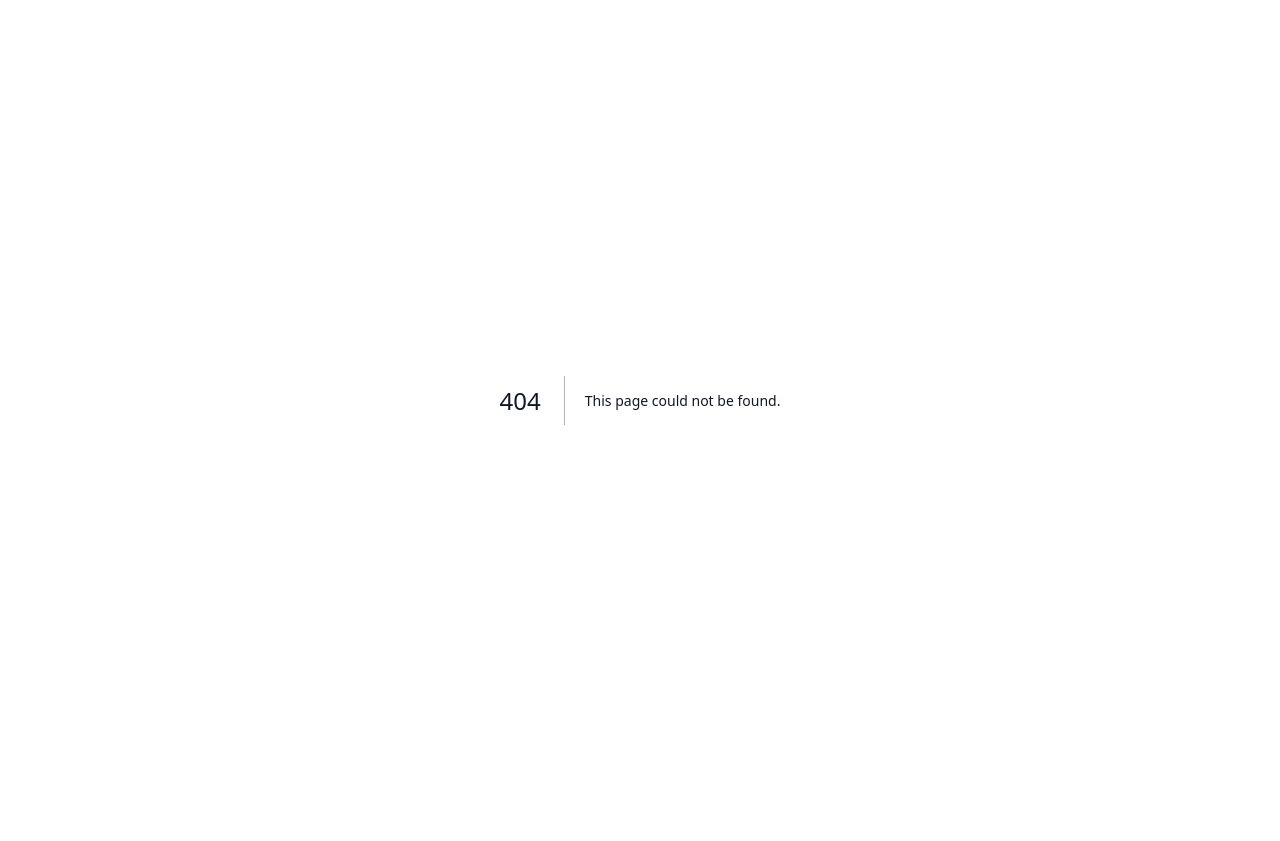
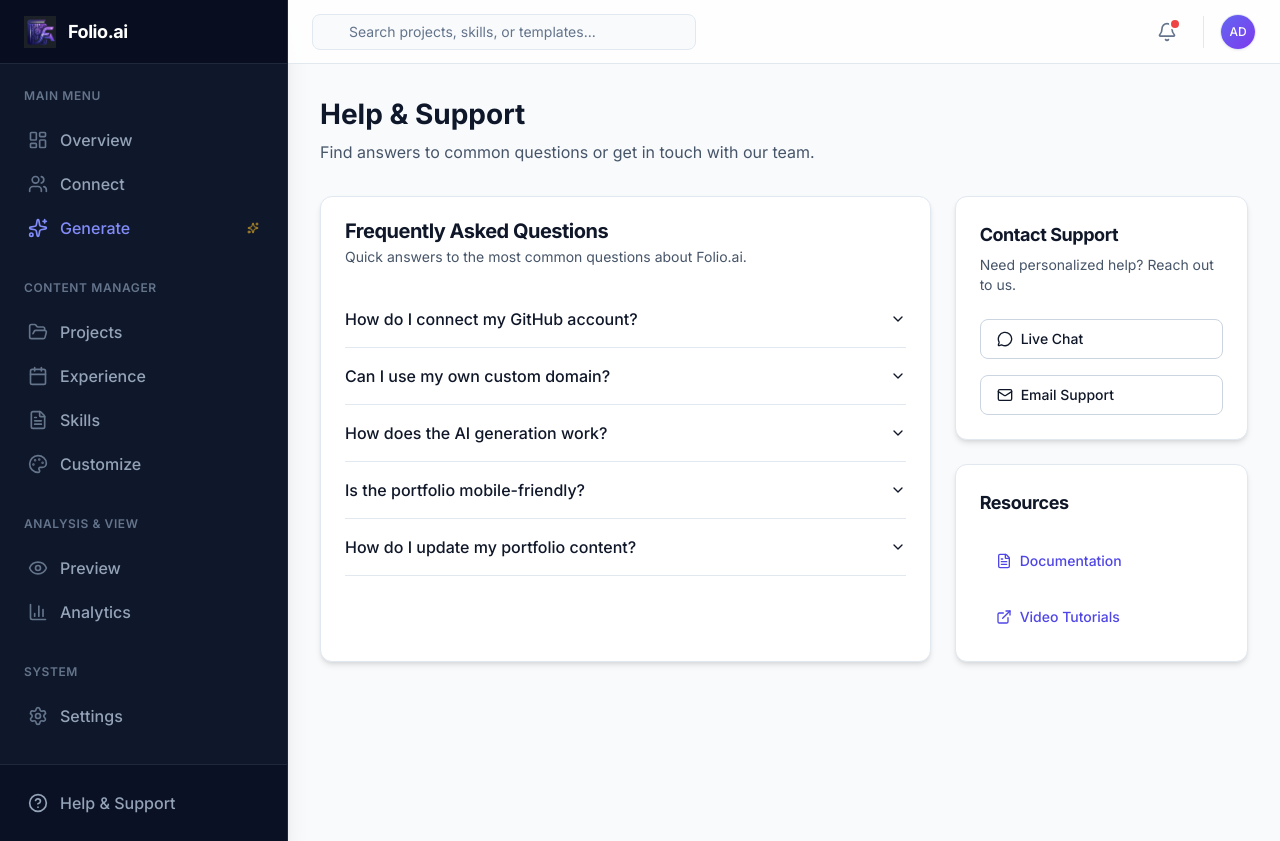
Before and after one commit to arnavps/resume-to-portfolio, a Next.js app: page /help in a window 1280 px wide. Before the commit this address had no page. Before the commit the page ends 800 px from the top, so only its background shows below. Built offline with nearby package versions, Linux system fonts and the light colour scheme.

Commit message:
did changes+3

```diff
--- /dev/null
+++ b/src/app/(dashboard)/help/page.tsx
@@ -0,0 +1,101 @@
+'use client';
+
+import { Card, CardContent, CardHeader, CardTitle, CardDescription } from '@/components/ui/card';
+import { Accordion, AccordionContent, AccordionItem, AccordionTrigger } from '@/components/ui/accordion';
+import { Button } from '@/components/ui/button';
+import { Mail, MessageCircle, FileText, ExternalLink } from 'lucide-react';
+import Link from 'next/link';
+
+export default function HelpPage() {
+    const faqs = [
+        {
+            question: "How do I connect my GitHub account?",
+            answer: "Go to the 'Connect' page from the sidebar. You'll find a 'GitHub' card with a 'Connect' button. Click it and authorize Folio.ai to access your public repositories."
+        },
+        {
+            question: "Can I use my own custom domain?",
+            answer: "Yes! Once you publish your portfolio, go to 'Settings'. Under the 'Domain' section, you can enter your custom domain and follow the DNS configuration instructions."
+        },
+        {
+            question: "How does the AI generation work?",
+            answer: "Our AI analyzes your resume and GitHub profile to generate professional project descriptions, summarize your experience, and highlight your top skills. You can edit any generated content in the 'Customize' tab."
+        },
+        {
+            question: "Is the portfolio mobile-friendly?",
+            answer: "Absolutely. All templates are fully responsive and optimized for mobile, tablet, and desktop devices. You can preview your portfolio on different devices in the 'Customize' page."
+        },
+        {
+            question: "How do I update my portfolio content?",
+            answer: "You can update your content in two ways: 1) Go to the specific section (Projects, Experience) in the sidebar to add/edit items, or 2) Use the 'Customize' page 'Content' tab for quick edits while previewing."
+        }
+    ];
+
+    return (
+        <div className="space-y-8 animate-fade-in max-w-5xl mx-auto">
+            <div>
+                <h1 className="text-3xl font-bold text-slate-900">Help & Support</h1>
+                <p className="text-slate-600 mt-2">Find answers to common questions or get in touch with our team.</p>
+            </div>
+
+            <div className="grid grid-cols-1 md:grid-cols-3 gap-6">
+                <Card className="md:col-span-2">
+                    <CardHeader>
+                        <CardTitle>Frequently Asked Questions</CardTitle>
+                        <CardDescription>
+                            Quick answers to the most common questions about Folio.ai.
+                        </CardDescription>
+                    </CardHeader>
+                    <CardContent>
+                        <Accordion type="single" collapsible className="w-full">
+                            {faqs.map((faq, index) => (
+                                <AccordionItem key={index} value={`item-${index}`}>
+                                    <AccordionTrigger>{faq.question}</AccordionTrigger>
+                                    <AccordionContent className="text-slate-600">
+                                        {faq.answer}
+                                    </AccordionContent>
+                                </AccordionItem>
+                            ))}
+                        </Accordion>
+                    </CardContent>
+                </Card>
+
+                <div className="space-y-6">
+                    <Card>
+                        <CardHeader>
+                            <CardTitle className="text-lg">Contact Support</CardTitle>
+                            <CardDescription>
+                                Need personalized help? Reach out to us.
+                            </CardDescription>
+                        </CardHeader>
+                        <CardContent className="space-y-4">
+                            <Button variant="outline" className="w-full justify-start" leftIcon={<MessageCircle className="h-4 w-4" />}>
+                                Live Chat
+                            </Button>
+                            <Button variant="outline" className="w-full justify-start" leftIcon={<Mail className="h-4 w-4" />}>
+                                Email Support
+                            </Button>
+                        </CardContent>
+                    </Card>
+
+                    <Card>
+                        <CardHeader>
+                            <CardTitle className="text-lg">Resources</CardTitle>
+                        </CardHeader>
+                        <CardContent className="space-y-4">
+                            <Link href="/docs" className="block">
+                                <Button variant="ghost" className="w-full justify-start hover:bg-slate-100" leftIcon={<FileText className="h-4 w-4" />}>
+                                    Documentation
+                                </Button>
+                            </Link>
+                            <Link href="/blog" className="block">
+                                <Button variant="ghost" className="w-full justify-start hover:bg-slate-100" leftIcon={<ExternalLink className="h-4 w-4" />}>
+                                    Video Tutorials
+                                </Button>
+                            </Link>
+                        </CardContent>
+                    </Card>
+                </div>
+            </div>
+        </div>
+    );
+}
```
